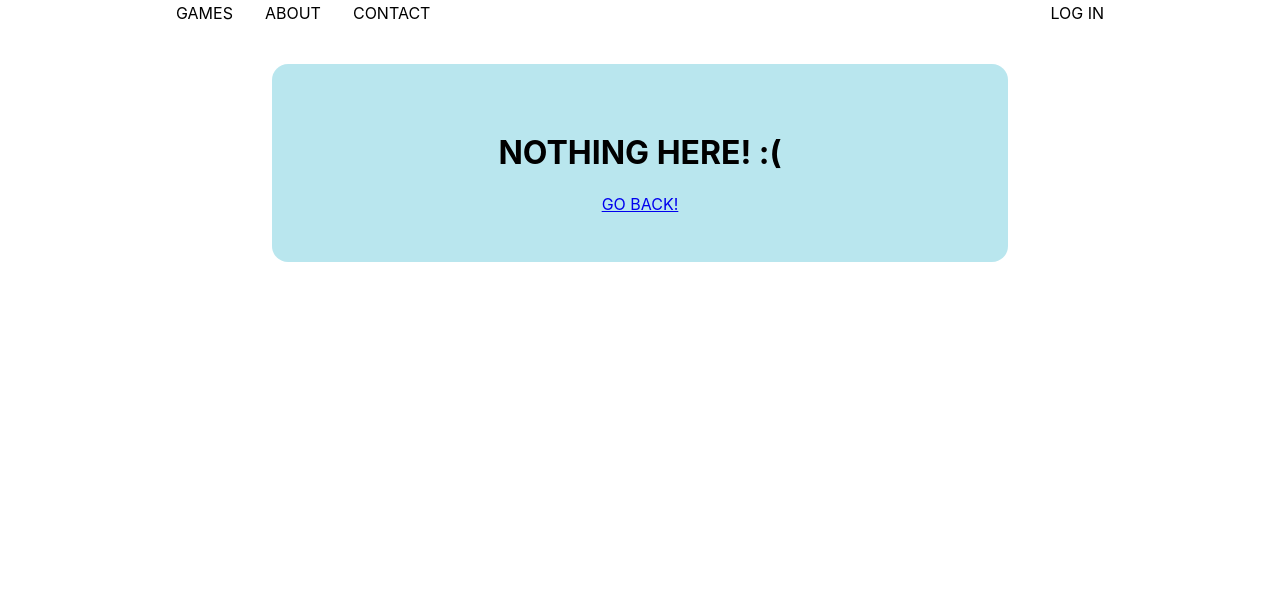
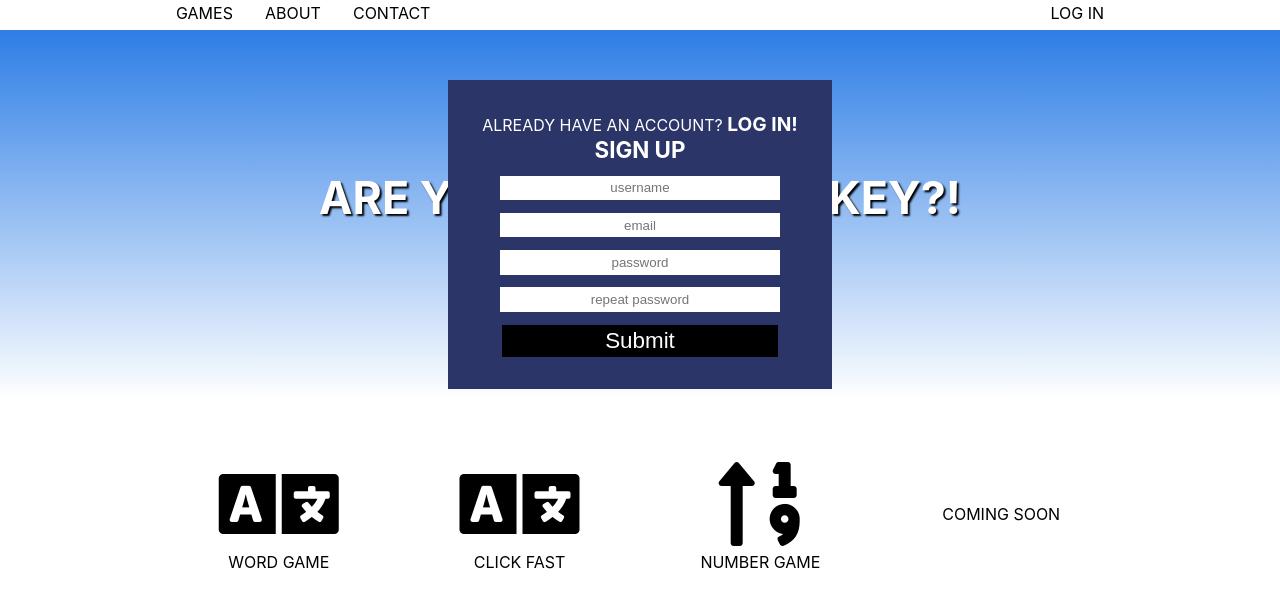
Before and after one commit to kantimam/wordGame-master, a React (Create React App) app in the folder word_game/: page /login in a window 1280 px wide. Shown: the top 608 px of the page. Built offline with nearby package versions, Linux system fonts and the light colour scheme.

Commit message:
refactor log in

```diff
--- a/word_game/src/App.js
+++ b/word_game/src/App.js
@@ -8,9 +8,13 @@ import Home from './startpage/Home.js'
 import Stats from './loggedIn/Stats.js'
 import User from './loggedIn/User.js'
 import Navigation from './startpage/Navigation.js'
+import ConfirmComp from './components/ConfirmComp.js'
 /* import ReactionGame from './reactionGame/ReactionGame.js' */
 /* import NumGame from './numberMem/NumGame.js' */
+import FloatingContainer from './startpage/floatingContainer.jsx';
+import LogSign from './mainScreen/LogSignForm.js';
 import RouteUndef from './components/RouteUndef.js'
+
 
 
 
@@ -49,12 +53,24 @@ const App = () => {
     <StateProvider initialState={initialState} reducer={reducer}>
       <div className="App">
       <Navigation></Navigation>
+        {false&&
+          <ConfirmComp
+            message={"this.state.message"}
+            close={"()=>this.setState({confirmOpen: false})"}
+          />
+        }
+        <Route path='/login' render={()=>
+          <FloatingContainer>
+            <LogSign/>
+          </FloatingContainer>
+        }/>
+
         <Switch>
-          <Route exact path='/' component={Home}/>
-          <Route exact path='/main' component={Home}/>
+          {/* <Route exact path='/' component={Home}/> */}
           <Route path='/stats' component={Stats}/>
           <Route path='/user:id' component={User}/>
           <Route path='/games' component={Games}/>
+          <Route path='/' component={Home}/>
           {/* <Route path='/reactiongame' component={ReactionGame}/>
           <Route path='/numGame' component={NumGame}/> */}
           <Route component={RouteUndef}/>
--- a/word_game/src/mainScreen/LogSignForm.js
+++ b/word_game/src/mainScreen/LogSignForm.js
@@ -60,7 +60,7 @@ export default class componentName extends Component {
 
   render() {
     return (
-      <div id='userContainer'>
+      <div id='logSignContainer'>
         {this.state.logInState?
           <div onClick={()=>this.setState({logInState: 0})}>ALREADY HAVE AN ACCOUNT? <strong>LOG IN!</strong></div>:
           <div onClick={()=>this.setState({logInState: 1})}>NO ACCOUNT? <strong>SIGN UP</strong></div>
--- a/word_game/src/mainScreen/MainScreen.js
+++ b/word_game/src/mainScreen/MainScreen.js
@@ -21,12 +21,6 @@ export default class componentName extends Component {
   render() {
     return (
       <div className={'mainScreen'} id='welcomeBanner'>
-        {this.state.confirmOpen&&
-          <ConfirmComp
-            message={this.state.message}
-            close={()=>this.setState({confirmOpen: false})}
-          />
-        }
         <div className={'maxWidth60'}>
           {this.state.loggedIn?
             <User/>:
--- a/word_game/src/mainScreen/userTab.css
+++ b/word_game/src/mainScreen/userTab.css
@@ -2,6 +2,15 @@
     width: 100%;
     text-shadow: none !important;
     /* grid-column: 2/3; */
+}
+#logSignContainer{
+    margin: 0 auto;
+    padding: 2rem;
+    max-width: 20rem;
+    /* background-color: rgba(100, 100, 100, 0.5); */
+    background-color: rgb(44, 53, 104);
+    text-align: center;
+    color: white;
 }
 strong{
     font-weight: bold;
@@ -12,9 +21,6 @@ strong{
 .logInForm{
     margin: 0 auto;
     width: 100%;
-    max-width: 20rem;
-    padding: 1rem 0 2rem 0;
-    background-color: rgba(100, 100, 100, 0.2);
 
     /* border-radius: 0.6rem; */
 }
@@ -31,10 +37,11 @@ strong{
     background-color: black;
     color: white;
     height:2rem !important;
+    font-size: 1.4rem;
 }
 .logInForm>p{
     margin: 0;
-    color: black;
+    color: white;
     font-weight: bold;
     font-size: 1.4rem;
 }
--- a/word_game/src/startpage/Home.js
+++ b/word_game/src/startpage/Home.js
@@ -6,21 +6,12 @@ import WelcomeBanner from './WelcomeBanner';
 import MainScreen from '../mainScreen/MainScreen.js'
 
 
-export default class componentName extends Component {
-    constructor(props) {
-      super(props)
-
-      this.state = {
-
-      }
-    }
-
-  render() {
+const Home = () => {
   return (
     <div className={'spaceBgFull- horizontalGrid-'}>
       <Switch>
-          <Route exact path='/' component={WelcomeBanner}/>
         <Route path='/main' render={()=><MainScreen/>}/>
+        <Route path='/' component={WelcomeBanner}/>
       </Switch>
       <div id='GameOverview' className={'fullContainer maxWidth60'}>
         <div className={'fourPartGrid'}>
@@ -37,7 +28,7 @@ export default class componentName extends Component {
         </div>
       </div>
     </div>
-
   )
 }
-}
+
+export default Home
--- /dev/null
+++ b/word_game/src/startpage/closeButton.jsx
@@ -0,0 +1,11 @@
+import React from 'react'
+
+const closeButton = () => {
+    return (
+        <div>
+
+        </div>
+    )
+}
+
+export default closeButton
--- /dev/null
+++ b/word_game/src/startpage/floatingContainer.jsx
@@ -0,0 +1,19 @@
+import React from 'react'
+import CloseButton from './closeButton.jsx';
+
+const floatingContainer = ({children, close}) => {
+    const style={
+        position: "absolute",
+        top: "5rem",
+        width: "100%",
+        display: "flex",
+    }
+    return (
+        <div style={style}>
+            <CloseButton close={close}/>
+            {children}
+        </div>
+    )
+}
+
+export default floatingContainer
```
Lines whose indentation alone changed are shown as unchanged.
